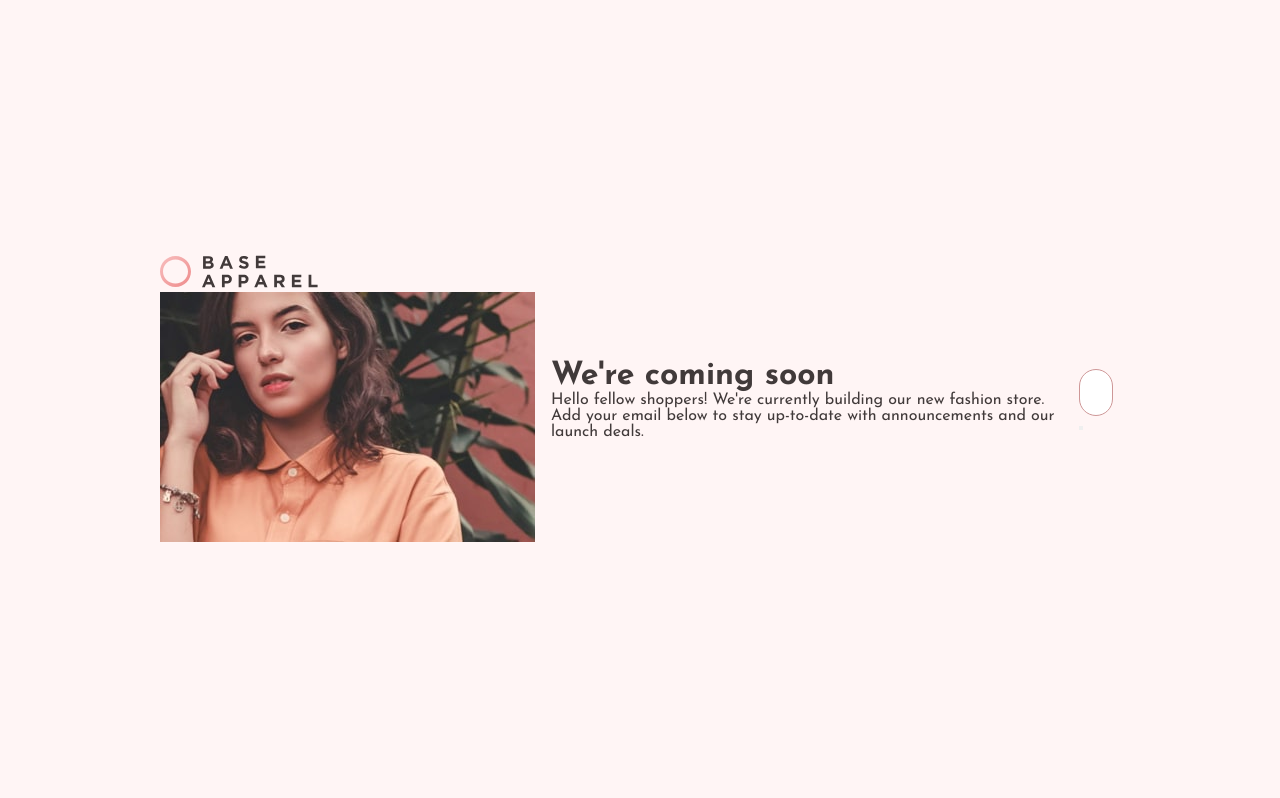
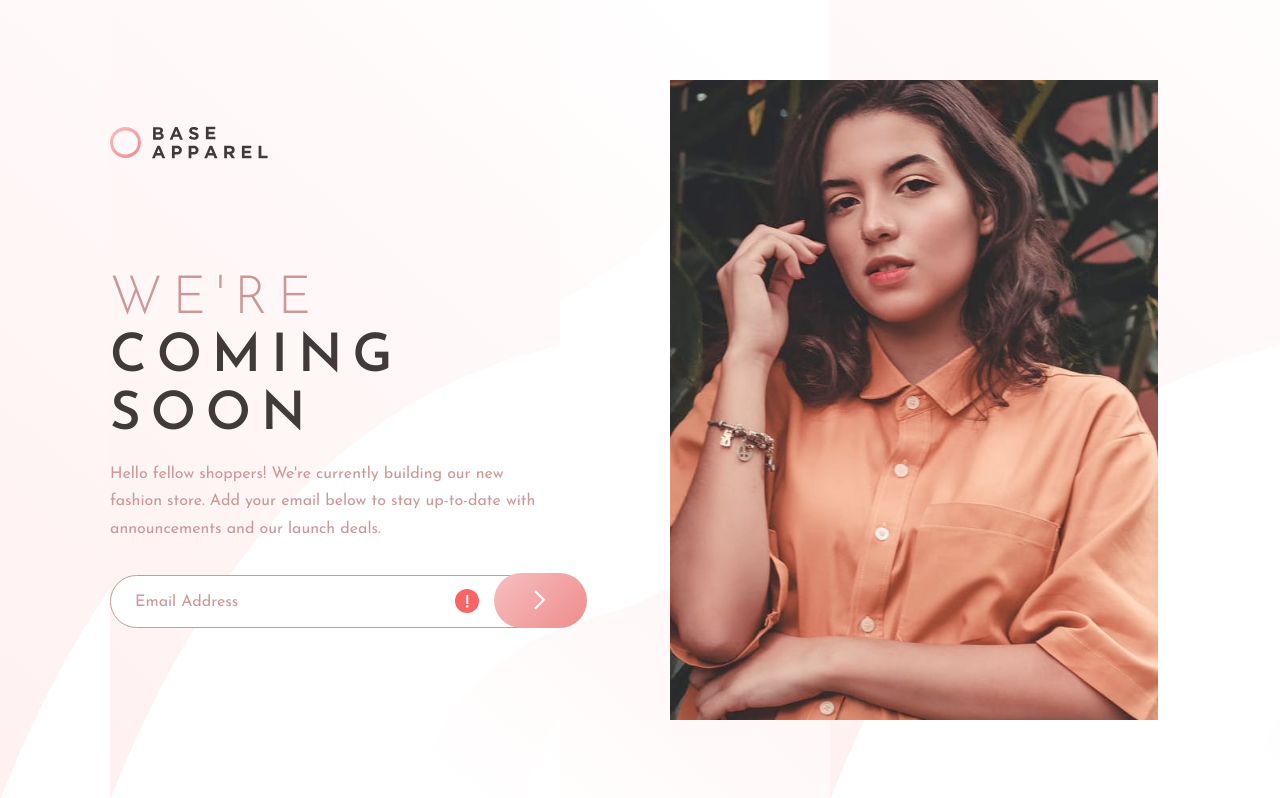
Before and after one commit to jarthurofv/Base-Apparel-coming-soon-page, a plain HTML site: page index.html in a window 1280 px wide. Shown: the top 798 px of the page. Drawn offline with Linux system fonts and the light colour scheme.

Commit message:
Update style.css

```diff
--- a/style.css
+++ b/style.css
@@ -5,212 +5,220 @@
 }
 
 body {
+  margin: 0;
+  padding: 0;
+  width: 100%;
+  font-family: Josefin Sans;
   font-size: 16px;
-  font-family: Josefin Sans;
-  background-color: hsl(0, 100%, 98%);
-  color: hsl(0, 6%, 24%);
+}
+
+.right {
+  display: hidden;
 }
 
 .container {
   display: flex;
-  justify-content: space-between;
+  flex-direction: column;
+  justify-content: center;
   align-items: center;
-  max-width: 1240px;
-  width: 75%;
+  max-width: 450px;
+  width: 100%;
   min-height: 100vh;
   margin: 0 auto;
-  gap: 1rem;
+  background-image: url(images/bg-pattern-desktop.svg);
+  padding: 2rem 0;
 }
 
-.left {
+header {
   display: flex;
   flex-direction: column;
-  justify-content: start;
   align-items: flex-start;
-  width: 65%;
+  justify-content: center;
+  width: 100%;
 }
 
-.left header {
-  margin-bottom: 8rem;
+header .logo {
+  margin-bottom: 4rem;
 }
 
-.left header .hero__img {
+header .img__hero--mobile {
+  width: 100%;
+  object-fit: cover;
+  object-position: center;
+  margin-bottom: 3rem;
+}
+
+.right .img__hero--desktop {
   display: none;
 }
 
-.left main {
-  width: 75%;
+main {
+  text-align: center;
 }
 
-.left main h1 {
-  font-size: 3.5rem;
+main h1 {
+  font-size: 3rem;
   font-weight: 500;
   text-transform: uppercase;
-  line-height: 1;
-  letter-spacing: 6px;
-  color: rgb(33, 31, 31);
-  margin-bottom: 1.8rem;
+  color: hsl(0, 6%, 24%);
+  letter-spacing: 10px;
+  width: 80%;
+  margin: 1rem auto;
 }
 
-.left main h1 span {
+main h1 span {
   color: hsl(0, 36%, 70%);
   font-weight: 300;
 }
 
-.left main p {
+main p {
+  line-height: 1.7;
   color: hsl(0, 36%, 70%);
-  line-height: 1.5;
-  font-size: 0.9rem;
-  margin-bottom: 2rem;
+  margin: 0 1.4rem;
 }
 
-.hero__img {
-  width: 100%;
-  align-self: flex-start;
+footer {
+  margin: 2rem auto;
 }
 
-form input {
-  padding: 1rem;
-  max-width: 5rem;
-  width: 80%;
+footer input[type="email"] {
+  width: 100%;
+  padding: 1rem 1.5rem;
+  border: none;
+  border-radius: 5px;
+  border: 1px solid hsl(0, 36%, 70%);
+  font-size: 1.2rem;
   border-radius: 10rem;
-  border: 0.9px solid hsl(0, 36%, 70%);
   font-family: inherit;
   color: hsl(0, 36%, 70%);
 }
 
-form input:se {
-  border: hsl(0, 93%, 68%) 1px solid;
+button {
+  padding: 1.7rem 2.9rem;
+  border: none;
+  border-radius: 20rem;
+
+  background-image: linear-gradient(135deg, hsl(0, 80%, 86%), hsl(0, 74%, 74%));
+  color: white;
+  font-size: 1.2rem;
+  font-family: inherit;
+  cursor: pointer;
+  position: relative;
+  bottom: 3.4rem;
+  left: 18rem;
 }
 
-.input__email {
-  position: relative;
-  min-width: 21rem;
-  width: 70%;
+button::after {
+  content: "";
+  position: absolute;
+  width: 100%;
+  height: 100%;
+  top: 0;
+  left: 0;
+  background: url(images/icon-arrow.svg);
+  background-size: contain 85%;
+  background-repeat: no-repeat;
+  background-position: center;
+  border-radius: 20rem;
+  z-index: 1;
 }
 
-.subit__btn {
-  position: absolute;
-  left: 32rem;
-  padding: 0rem;
-  padding-top: 0.3rem;
-  font-family: inherit;
-  font-size: 2.5rem;
-  max-width: 4.5rem;
-  color: white;
-  font-weight: 600;
-  background-image: url(images/bg.png);
-  background-size: cover;
-  background-position: center;
-  background-repeat: no-repeat;
+::placeholder {
+  color: hsl(0, 36%, 70%);
+  font-size: 1rem;
 }
 
-.error-message {
-  color: hsl(0, 93%, 68%);
-  font-weight: 400;
-  font-family: inherit;
-  font-size: 0.8rem;
-  padding: 10px;
-  border-radius: 5px;
-  text-align: center;
+footer input[type="email"]:focus {
+  border: 2px solid hsl(0, 36%, 70%);
+  outline: none;
 }
 
-.input-error {
-  border: 2px solid hsl(0, 93%, 68%);
+footer input[type="email"].error {
   background-image: url("images/icon-error.svg");
   background-repeat: no-repeat;
-  background-position: right 10px center;
-  padding-right: 30px;
+  background-position: right 5rem center;
+  background-size: 1.5rem;
+  border: 1px solid hsl(0, 36%, 70%);
 }
 
-@media only screen and (max-width: 708px) {
-  .container {
+.empty-email-message,
+.invalid-email-message {
+  display: block;
+  justify-content: flex-start;
+  align-items: flex-start;
+  color: hsl(0, 93%, 68%);
+  font-size: 0.8rem;
+  margin: 0;
+  position: relative;
+  bottom: 2.5rem;
+}
+
+@media (min-width: 768px) {
+  body {
     display: flex;
-    flex-direction: column;
     justify-content: center;
     align-items: center;
-    max-width: 700px;
+    max-width: 1400px;
     width: 100%;
+    min-height: 100vh;
+    background-image: url(images/bg-pattern-desktop.svg);
     margin: 0 auto;
-    padding: 0.5rem;
-    order: 1;
+  }
+  .container {
+    padding: 0rem 0;
   }
 
-  .container .left {
+  header .img__hero--mobile {
+    display: none;
+  }
+
+  .right .img__hero--desktop {
+    display: block;
+    width: 80%;
+    object-fit: cover;
+    object-position: center;
+  }
+
+  header {
+    margin: 0;
+  }
+
+  header img {
+    margin-top: 1.5rem;
+  }
+
+  main {
+    text-align: left;
+    padding: 0;
+    margin: 0;
+  }
+
+  main h1 {
+    width: 100%;
+    margin-top: 3rem;
+    line-height: 1.1;
+    font-size: 3.3rem;
+    font-weight: 600;
+  }
+
+  main p {
+    width: 100%;
+    margin: 1rem 0;
+  }
+
+  footer {
+    width: 100%;
+    margin: 1rem 0;
+    padding: 0;
+    align-self: left;
+  }
+
+  footer form {
+    align-self: left;
     width: 100%;
   }
 
-  .left header {
-    order: 2;
-    width: 100%;
-    margin: 1rem auto;
-  }
-
-  .left .header {
-    margin: 2rem 1.5rem;
-  }
-
-  .left header .hero__img {
-    display: block;
-    align-self: flex-start;
-    width: 100%;
-    height: 300px;
-    object-fit: cover;
-    object-position: top;
-    margin: 1rem auto;
-  }
-
-  .right .hero__img {
-    display: none;
-  }
-
-  .left main {
-    order: 4;
-    width: 100%;
-    margin: 0 auto;
-    padding: 0 3rem;
-  }
-
-  .left main h1 {
-    width: 100%;
-    font-size: 2.8rem;
-    padding: 0;
-    text-align: center;
-    margin: 0 auto;
-    line-height: 1.2;
-  }
-
-  .left main p {
-    margin-top: 1rem;
-    text-align: center;
-  }
-
-  .left footer {
-    order: 5;
-    width: 100%;
-    padding: 0 3rem;
-  }
-
-  .left footer .input__email {
-    position: relative;
-    min-width: 19rem;
-    width: 100%;
-    margin: 0 auto;
-  }
-
-  .left .subit__btn {
-    position: absolute;
-    left: 23rem;
-    padding: 0rem;
-    padding-top: 0.3rem;
-    font-family: inherit;
-    font-size: 2.5rem;
-    max-width: 4.5rem;
-    color: white;
-    font-weight: 600;
-    background-image: url(images/bg.png);
-    background-size: cover;
-    background-position: center;
-    background-repeat: no-repeat;
+  button {
+    left: 24rem;
   }
 }
```
